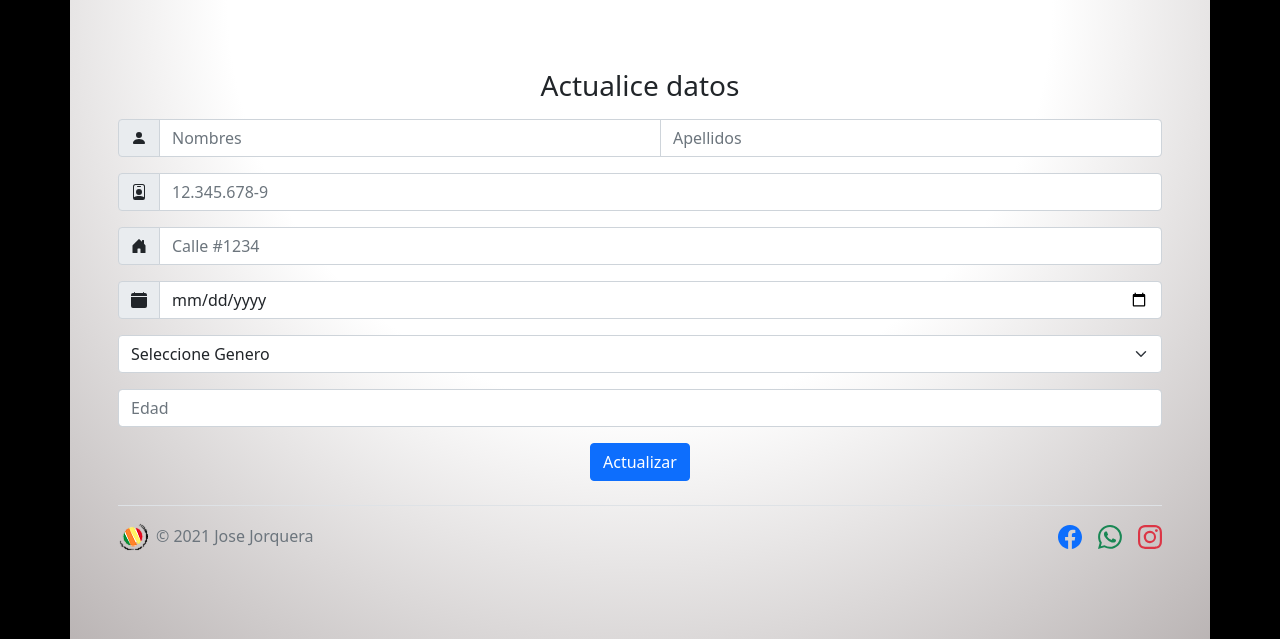
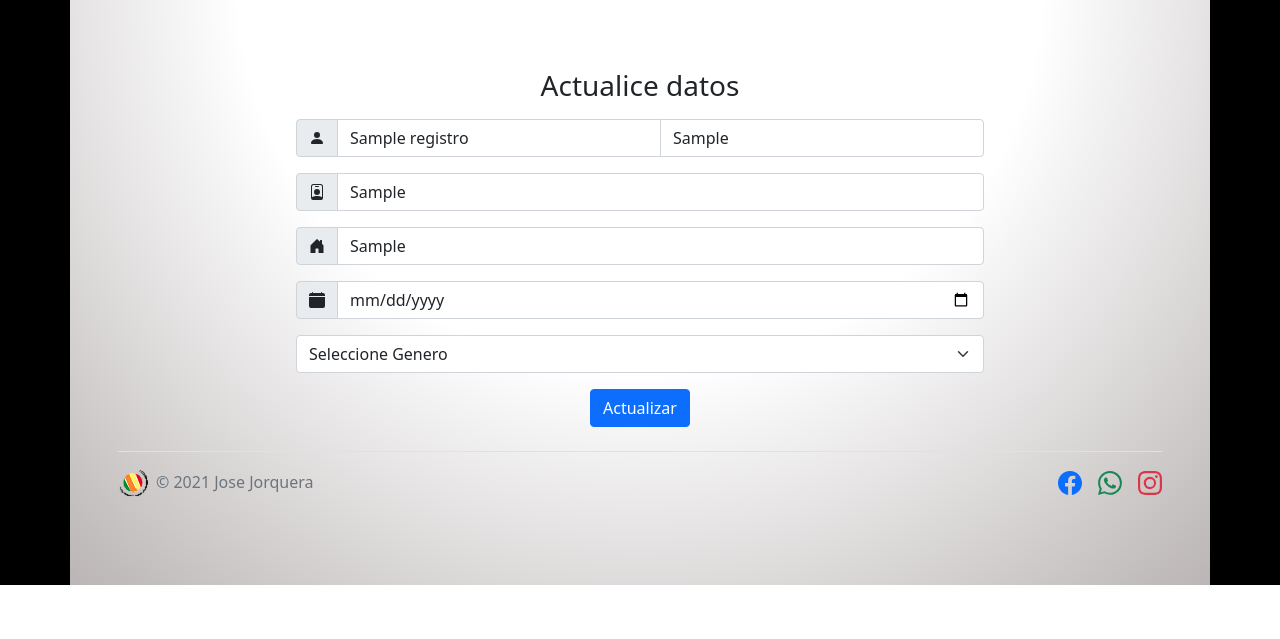
Before and after one commit to Joselo333/Mi_primera_pagina_web, a PHP site: page /php/actualizar.php?id=1 in a window 1280 px wide. Shown: the part 646-1285 px from the top of the page. After the commit the page ends 1231 px from the top, so only its background shows below. Run offline with PHP 8.4, Linux system fonts and the light colour scheme; tables that the repository leaves empty or names only in its code hold one stand-in row (values such as "Sample post"); data that the repository does not hold is empty; some libraries are stand-ins or nearby versions.

Commit message:
Se borro el campo de edad de los formularios, se corrigio la presentacion de la fecha de nacimiento y se mejora la actualizacion de datos.

```diff
--- a/php/actualizar.php
+++ b/php/actualizar.php
@@ -4,7 +4,7 @@
 
     $id=$_GET['id'];
 
-    $sql="SELECT * FROM registro WHERE rut='$id'";
+    $sql="SELECT nombres,apellidos,rut,direccion,fecha_nac,sexo FROM registro WHERE id='$id'";
     $query=mysqli_query($con,$sql);
 
 ?>
@@ -62,9 +62,12 @@
             </div>
 
             <div class="row mt-5">
-
-                <div class="col-12 text-center">
+                <div class="col-2"></div>
+                <div class="col-8 text-center">
                     <h1 class="h3 mb-3">Actualice datos</h1>
+                    <?php
+                        while($row=mysqli_fetch_array($query)){
+                    ?>
                     <form action="update.php" method="POST">
 
                         <div class="input-group mb-3">
@@ -73,8 +76,8 @@
                               <path d="M3 14s-1 0-1-1 1-4 6-4 6 3 6 4-1 1-1 1H3zm5-6a3 3 0 1 0 0-6 3 3 0 0 0 0 6z"/>
                             </svg>
                           </span>
-                          <input type="text" name="nombres" aria-label="nombres" id="nombres" class="form-control" placeholder="Nombres">
-                          <input type="text" name="apellidos" aria-label="apellidos" id="apellidos" class="form-control" placeholder="Apellidos">
+                          <input type="text" name="nombres" aria-label="nombres" id="nombres" class="form-control" placeholder="Nombres" value="<?php  echo $row['nombres']?>">
+                          <input type="text" name="apellidos" aria-label="apellidos" id="apellidos" class="form-control" placeholder="Apellidos" value="<?php  echo $row['apellidos']?>">
                         </div>
 
                         <div class="input-group mb-3">
@@ -84,7 +87,7 @@
                                 <path d="M4.5 0A2.5 2.5 0 0 0 2 2.5V14a2 2 0 0 0 2 2h8a2 2 0 0 0 2-2V2.5A2.5 2.5 0 0 0 11.5 0h-7zM3 2.5A1.5 1.5 0 0 1 4.5 1h7A1.5 1.5 0 0 1 13 2.5v10.795a4.2 4.2 0 0 0-.776-.492C11.392 12.387 10.063 12 8 12s-3.392.387-4.224.803a4.2 4.2 0 0 0-.776.492V2.5z"/>
                               </svg>
                             </span>
-                            <input type="text" class="input-rut form-control" name="rut" id="rut" placeholder="12.345.678-9" required>
+                            <input type="text" class="input-rut form-control" name="rut" id="rut" placeholder="12.345.678-9" value="<?php  echo $row['rut']?>" required>
                         </div>
 
                         <div class="input-group mb-3">
@@ -93,7 +96,7 @@
                                     <path d="M6.5 14.5v-3.505c0-.245.25-.495.5-.495h2c.25 0 .5.25.5.5v3.5a.5.5 0 0 0 .5.5h4a.5.5 0 0 0 .5-.5v-7a.5.5 0 0 0-.146-.354L13 5.793V2.5a.5.5 0 0 0-.5-.5h-1a.5.5 0 0 0-.5.5v1.293L8.354 1.146a.5.5 0 0 0-.708 0l-6 6A.5.5 0 0 0 1.5 7.5v7a.5.5 0 0 0 .5.5h4a.5.5 0 0 0 .5-.5z"/>
                                 </svg>
                             </span>
-                            <input type="text" class="form-control" name="direccion" id="direccion" placeholder="Calle #1234" required>
+                            <input type="text" class="form-control" name="direccion" id="direccion" placeholder="Calle #1234" value="<?php  echo $row['direccion']?>" required>
                         </div>
 
                         <div class="input-group mb-3">
@@ -102,25 +105,25 @@
                                   <path d="M3.5 0a.5.5 0 0 1 .5.5V1h8V.5a.5.5 0 0 1 1 0V1h1a2 2 0 0 1 2 2v11a2 2 0 0 1-2 2H2a2 2 0 0 1-2-2V5h16V4H0V3a2 2 0 0 1 2-2h1V.5a.5.5 0 0 1 .5-.5z"/>
                                 </svg>
                             </span>
-                            <input class="form-control" id="date" format="yyyy-mm-dd" name="fecha_nac" type="date"  onchange="obtenerFecha(this)" placeholder="yyyy-mm-dd">
+                            <input class="form-control" id="date" format="yyyy-mm-dd" name="fecha_nac" type="date"  onchange="obtenerFecha(this)" placeholder="yyyy-mm-dd" value="<?php  echo $row['fecha']?>">
                         </div>
 
                         <div class="input-group mb-3">
-                            <select class="form-select" name="sexo" id="state" required="">
+                            <select class="form-select" name="sexo" id="state" value="<?php  echo $row['sexo']?>" required>
                                 <option value="">Seleccione Genero</option>
-                                <option>Masculino</option>
-                                <option>Femenino</option>
-                                <option>Otro</option>
+                                <option id="0">Masculino</option>
+                                <option id="1">Femenino</option>
+                                <option id="2">Otro</option>
                             </select>
                         </div>
 
-                        <div class="input-group mb-3">
-                            <input type="number" class="form-control" name="edad" min = "1" max = "100" placeholder="Edad">
-                        </div>
                         <input type="submit" class="btn btn-primary" value="Actualizar">
                     </form>
+                    <?php
+                        }
+                    ?>
                 </div>
-
+                <div class="col-2"></div>
             </div>
 
             <div class="row">
--- a/php/insertar.php
+++ b/php/insertar.php
@@ -2,20 +2,19 @@
     include("conexion.php");
     $con = conectar();
 
+    $id=$_POST['id'];
     $nombres=$_POST['nombres'];
     $apellidos=$_POST['apellidos'];
     $rut=$_POST['rut'];
     $direccion=$_POST['direccion'];
     $fecha_nac=$_POST['fecha_nac'];
     $sexo=$_POST['sexo'];
-    $edad=$_POST['edad'];
 
-    $sql="INSERT INTO registro VALUES('$nombres','$apellidos','$rut','$direccion','$fecha_nac','$sexo','$edad')";
+    $sql="INSERT INTO registro VALUES('$id','$nombres','$apellidos','$rut','$direccion','$fecha_nac','$sexo')";
     $query= mysqli_query($con, $sql);
 
     if($query){
         Header("Location: registro.php");
     }else {
-        echo "NO SE CONCRETO LA ACCION";
     }
 ?>
--- a/php/update.php
+++ b/php/update.php
@@ -3,6 +3,7 @@
 include("conexion.php");
 $con=conectar();
 
+$id=$_GET['id'];
 $nombres=$_POST['nombres'];
 $apellidos=$_POST['apellidos'];
 $rut=$_POST['rut'];
@@ -11,7 +12,7 @@ $fecha_nac=$_POST['fecha_nac'];
 $sexo=$_POST['sexo'];
 $edad=$_POST['edad'];
 
-$sql="UPDATE registro SET  nombres='$nombres',apellidos='$apellidos',rut='$rut',direccion='$direccion',fecha_nac='$fecha_nac',sexo='$sexo',edad='$edad' WHERE rut='$rut'";
+$sql="UPDATE registro SET  nombres='$nombres',apellidos='$apellidos',rut='$rut',direccion='$direccion',fecha_nac='$fecha_nac',sexo='$sexo',edad='$edad' WHERE id='$id'";
 $query=mysqli_query($con,$sql);
 
     if($query){
```
Also changed, not shown: form_registro.html (+2 -5 lines), php/registro.php (+5 -6 lines).
